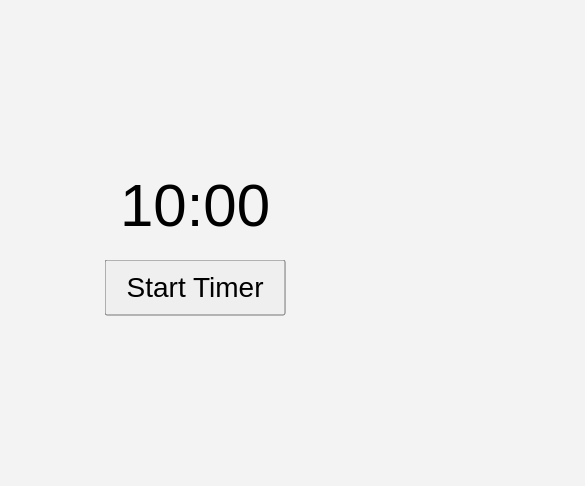
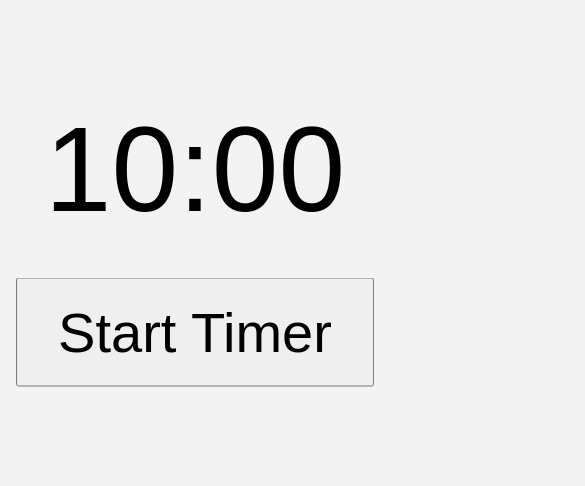
Before and after one commit to halseyhutch/halseyhutch.github.io, a plain HTML site: page index.html in a window 390 px wide. Shown: the part 179-665 px from the top of the page, 585 px wide, since content can reach past the window. Drawn offline with Linux system fonts and the light colour scheme.

Commit message:
(hopeful) audio fix for mobile + make bigger

```diff
--- a/index.html
+++ b/index.html
@@ -5,15 +5,14 @@
 </head>
 <body>
     <div class="container">
-        <svg class="progress-ring" width="480" height="480">
-            <circle class="progress-ring__circle" stroke="green" stroke-width="16" fill="transparent" r="200" cx="240" cy="240" />
+        <svg class="progress-ring" width="960" height="960">
+            <circle class="progress-ring__circle" stroke="green" stroke-width="32" fill="transparent" r="400" cx="480" cy="480" />
         </svg>
         <div class="content">
             <div id="timer">10:00</div>
             <button id="start">Start Timer</button>
         </div>
     </div>
-    <audio id="bell" src="bell.wav" preload="auto"></audio>
     <script src="timer.js"></script>
 </body>
 </html>
--- a/style.css
+++ b/style.css
@@ -10,8 +10,8 @@ body {
 
 .container {
     position: relative;
-    width: 480px;
-    height: 480px;
+    width: 960px;
+    height: 960px;
 }
 
 .content {
@@ -23,19 +23,19 @@ body {
 }
 
 #timer {
-    font-size: 60px;
+    font-size: 120px;
 }
 
 button {
-    margin-top: 20px;
-    padding: 10px 20px;
-    font-size: 28px;
+    margin-top: 40px;
+    padding: 20px 40px;
+    font-size: 56px;
     cursor: pointer;
 }
 
 .progress-ring__circle {
     stroke: green;
-    stroke-width: 50;
+    stroke-width: 100;
     fill: transparent;
     transition: stroke-dashoffset 1s linear;
     transform: rotate(-90deg);
--- a/timer.js
+++ b/timer.js
@@ -1,5 +1,4 @@
 let time = 600;
-let bell = document.getElementById('bell')
 let isPaused = false;
 let countdown;
 let circle = document.querySelector('.progress-ring__circle');
@@ -10,6 +9,7 @@ circle.style.strokeDashoffset = `${circumfrence}`;
 
 let startButton = document.getElementById('start');
 startButton.addEventListener('click', function() {
+    bell = new Audio('bell.wav');
     if (this.textContent === 'Start Timer') {
         this.textContent = 'Pause Timer';
 
```
